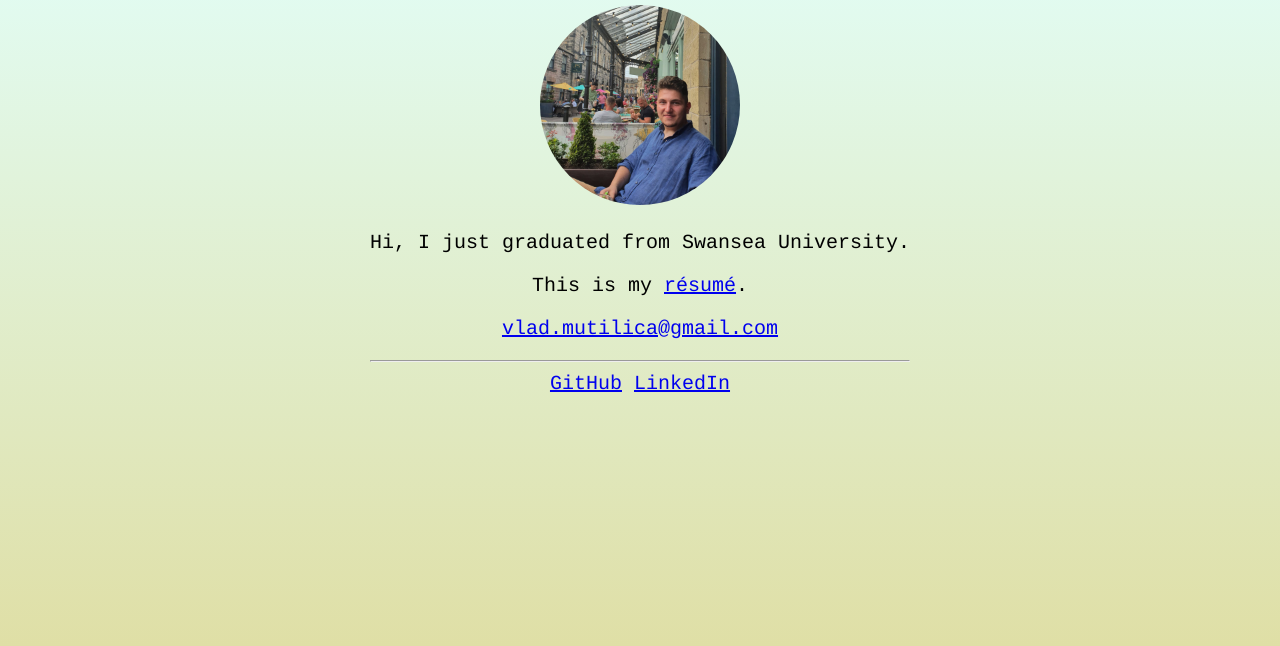
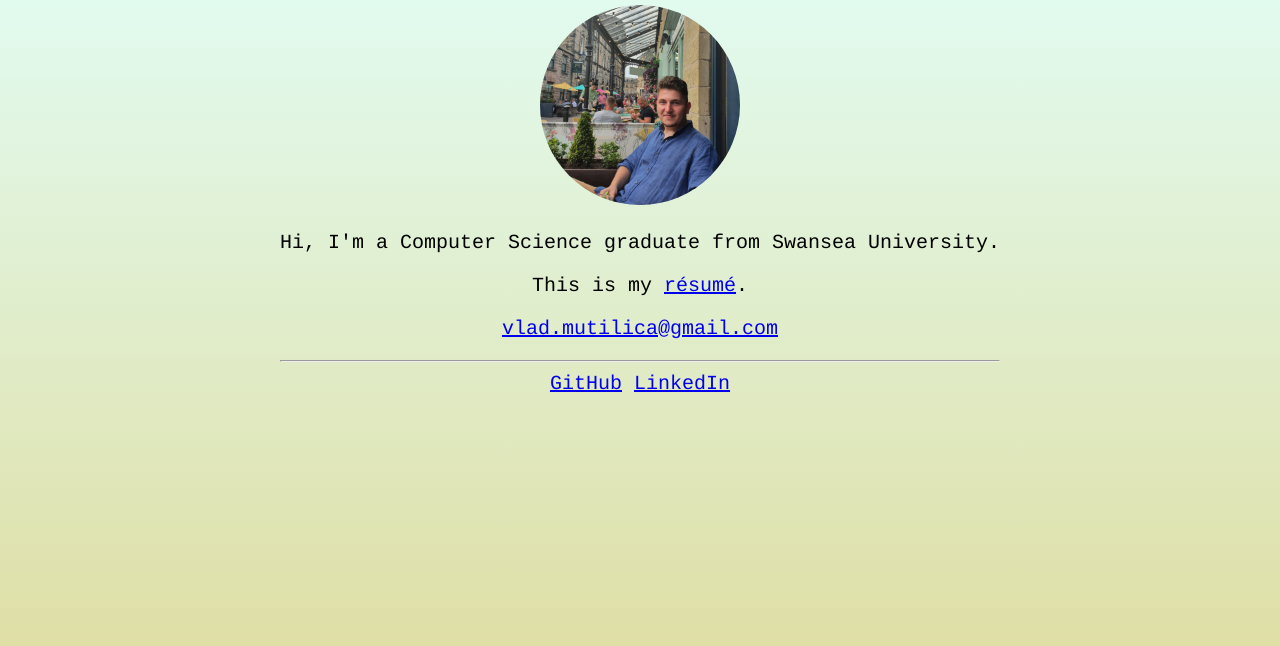
Before and after one commit to vl4duu/vlad-mutilica.space, a plain HTML site: page index.html in a window 1280 px wide. Shown: the part 102-748 px from the top of the page. Drawn offline with Linux system fonts and the light colour scheme.

Commit message:
Changed description & formated HTML file

```diff
--- a/index.html
+++ b/index.html
@@ -1,4 +1,3 @@
-
 <!DOCTYPE html>
 <html>
 
@@ -16,17 +15,19 @@
             <div class="avatar-container">
                 <img id="me" src="Avatar.jpg" alt="Me">
             </div>
-            <p>Hi, I just graduated from Swansea University.</p>
+            <p>Hi, I'm a Computer Science graduate from Swansea University.</p>
             <p>This is my <a href="Resume.pdf">résumé</a>.</p>
-            <p><a href="javascript:location='mailto:\u0076\u006c\u0061\u0064\u002e\u006d\u0075\u0074\u0069\u006c\u0069\u0063\u0061\u0040\u0067\u006d\u0061\u0069\u006c\u002e\u0063\u006f\u006d';void 0"><script type="text/javascript">document.write('\u0076\u006c\u0061\u0064\u002e\u006d\u0075\u0074\u0069\u006c\u0069\u0063\u0061\u0040\u0067\u006d\u0061\u0069\u006c\u002e\u0063\u006f\u006d')</script></a> </p>
+            <p>
+                <a href="javascript:location='mailto:\u0076\u006c\u0061\u0064\u002e\u006d\u0075\u0074\u0069\u006c\u0069\u0063\u0061\u0040\u0067\u006d\u0061\u0069\u006c\u002e\u0063\u006f\u006d';void 0">
+                    <script type="text/javascript">document.write('\u0076\u006c\u0061\u0064\u002e\u006d\u0075\u0074\u0069\u006c\u0069\u0063\u0061\u0040\u0067\u006d\u0061\u0069\u006c\u002e\u0063\u006f\u006d')</script>
+                </a></p>
             <noscript>Sorry, you need Javascript on to email me.</noscript>
             <hr>
-	    <div id="links">
-		<a href="https://github.com/vl4duu">GitHub</a>
-		<a href="https://www.linkedin.com/in/vlad-mutilica/">LinkedIn</a>
-	    </div>
+            <div id="links">
+                <a href="https://github.com/vl4duu">GitHub</a>
+                <a href="https://www.linkedin.com/in/vlad-mutilica/">LinkedIn</a>
+            </div>
         </div>
-
     </div>
 </body>
 
```
